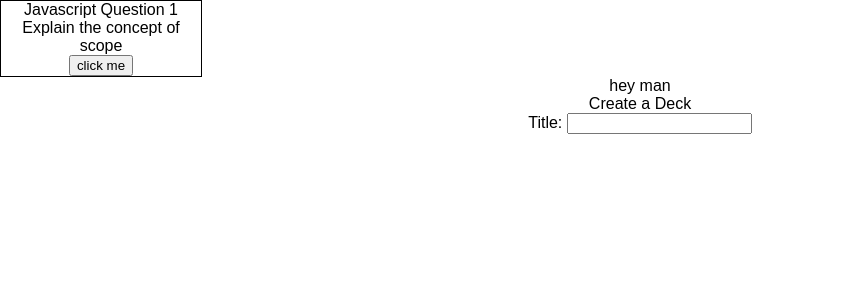
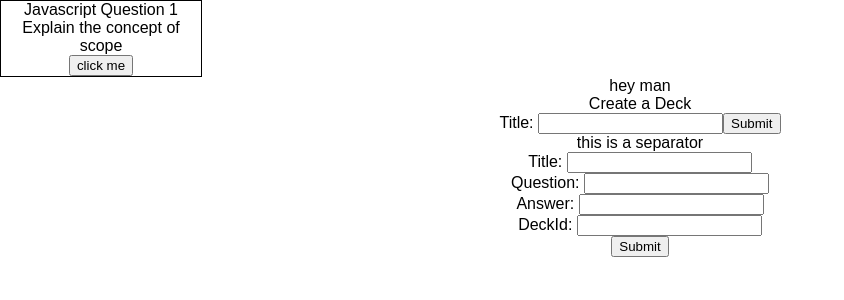
Before and after one commit to EricLum/flashcards, a React (Create React App) app: page /decks/1 in a window 1280 px wide. Shown: the top 300 px of the page, without its empty margins (0-844 px from the left). Built offline with nearby package versions, Linux system fonts and the light colour scheme.

Commit message:
base components

```diff
--- a/src/App.js
+++ b/src/App.js
@@ -1,9 +1,11 @@
 import React, { Component } from 'react';
-import logo from './logo.svg';
+// import logo from './logo.svg';
 import './App.css';
 import Card from './containers/Card'
 import Deck from './containers/Deck'
 import DeckForm from './containers/DeckForm'
+import CardForm from './containers/CardForm'
+
 class App extends Component {
   render() {
     return (
@@ -11,6 +13,8 @@ class App extends Component {
         <Card></Card>
         <Deck title='hey man'></Deck>
         <DeckForm></DeckForm>
+        <div>this is a separator</div>
+        <CardForm></CardForm>
       </div>
     );
   }
--- a/src/containers/Card.js
+++ b/src/containers/Card.js
@@ -1,6 +1,4 @@
 import React, {Component} from 'react'
-import PropTypes from 'prop-types'
-
 class Card extends Component {
 
   constructor(props) {
--- a/src/containers/CardForm.js
+++ b/src/containers/CardForm.js
@@ -1,5 +1,5 @@
 import React, {Component} from 'react'
-import PropTypes from 'prop-types'
+import CardAdapter from '../adapters/CardAdapter'
 
 class CardForm extends Component {
   constructor(props){
@@ -12,12 +12,14 @@ class CardForm extends Component {
   state = {
     title: '',
     question: '',
-    answer: ''
+    answer: '',
+    deckId: 0
   }
 
   onSubmit(e) {
     e.preventDefault()
-
+    //Add submitting behavior
+    CardAdapter.post(this.state)
   }
 
   handleInput(e){
@@ -27,7 +29,7 @@ class CardForm extends Component {
   }
 
   render(){
-    return(<form>
+    return(<form onSubmit={this.onSubmit} onChange={this.handleInput}>
 
         <div>
           <label>Title: </label>
@@ -43,6 +45,11 @@ class CardForm extends Component {
           <label>Answer: </label>
           <input type='text' name='answer' />
         </div>
+          <label>DeckId: </label>
+          <input type='number' name='deckId' />
+        <div>
+
+        </div>
         <input type='submit' />
     </form>)
   }
--- a/src/containers/DeckForm.js
+++ b/src/containers/DeckForm.js
@@ -37,6 +37,7 @@ class DeckForm extends Component {
           {/* <label>Question: </label> */}
           <label>Title: </label>
           <input type='text' name='title'/>
+          <input type='submit' />
         </form>
       </div>
     )
```
Also changed, not shown: src/containers/CardsContainer.js (added, +16 -0 lines).
